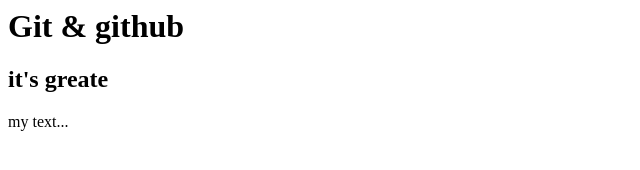
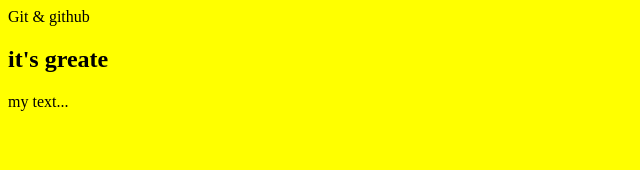
Before and after one commit to itbejack/git101, a plain HTML site: page index.html in a window 1280 px wide. Shown: the whole page, without its empty margins (0-640 px from the left). Drawn offline with Linux system fonts and the light colour scheme.

Commit message:
added yellow background

```diff
--- a/index.html
+++ b/index.html
@@ -1,3 +1,5 @@
+<body style="background:yellow;"
 <h1>Git & github </h1>
 <h2>it's greate </h2>
-<p>my text...</p>
+<p>my text...<a href="page 2.html"></a></p>
+</body>
```
